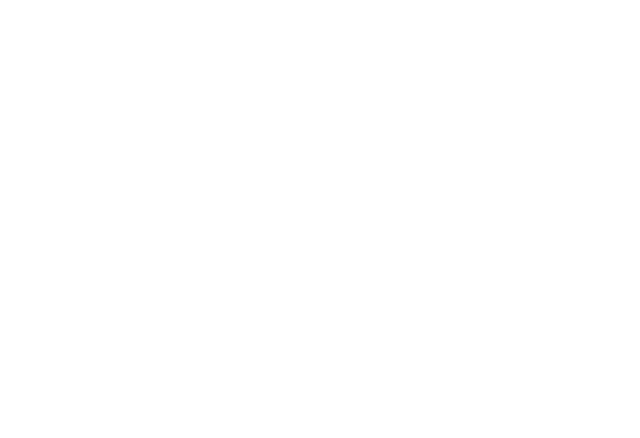
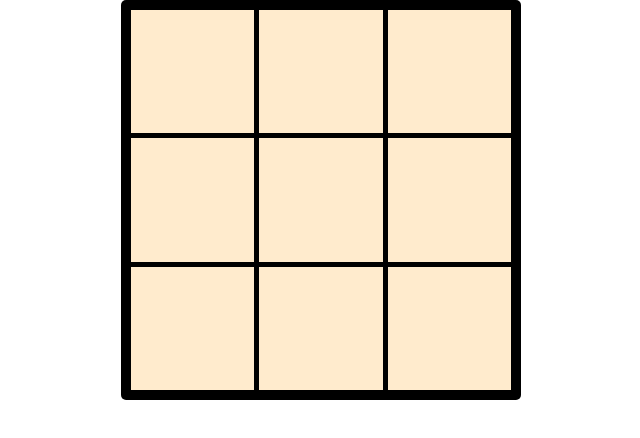
Before and after one commit to ws-9/ttt, a plain HTML site: page index.html in a window 1280 px wide. Shown: the whole page, without its empty margins (319-959 px from the left). Drawn offline with Linux system fonts and the light colour scheme.

Commit message:
basic styling

```diff
--- a/index.html
+++ b/index.html
@@ -8,8 +8,19 @@
   <title>Tic Tac Toe</title>
 </head>
 <body>
+  <div class="left-side" ></div>
   <div class="container">
+    <div></div>
+    <div></div>
+    <div></div>
+    <div></div>
+    <div></div>
+    <div></div>
+    <div></div>
+    <div></div>
+    <div></div>
+  </div>
+  <div class="right-side"></div>
 
-  </div>
 </body>
 </html>
--- a/style.css
+++ b/style.css
@@ -0,0 +1,36 @@
+* {
+  padding: 0;
+  margin: 0;
+  box-sizing: border-box;
+}
+
+body {
+  display: grid;
+  grid-template-columns: 1fr min(25rem, calc(100% - 64px)) 1fr;
+  gap: 32px;
+}
+
+.container {
+  padding: 10px;
+  border-radius: 5px;
+  grid-column: 2;
+  background-color: rgb(0, 0, 0);
+  aspect-ratio: 1 / 1;
+  display: grid;
+  grid-template-rows: repeat(3, 1fr);
+  grid-template-columns: repeat(3, 1fr);
+
+  gap: 5px;
+}
+
+.container div {
+  background-color: blanchedalmond;
+}
+
+.left-side {
+  grid-column: 1;
+}
+
+.right-side {
+  grid-column: 3;
+}
```
